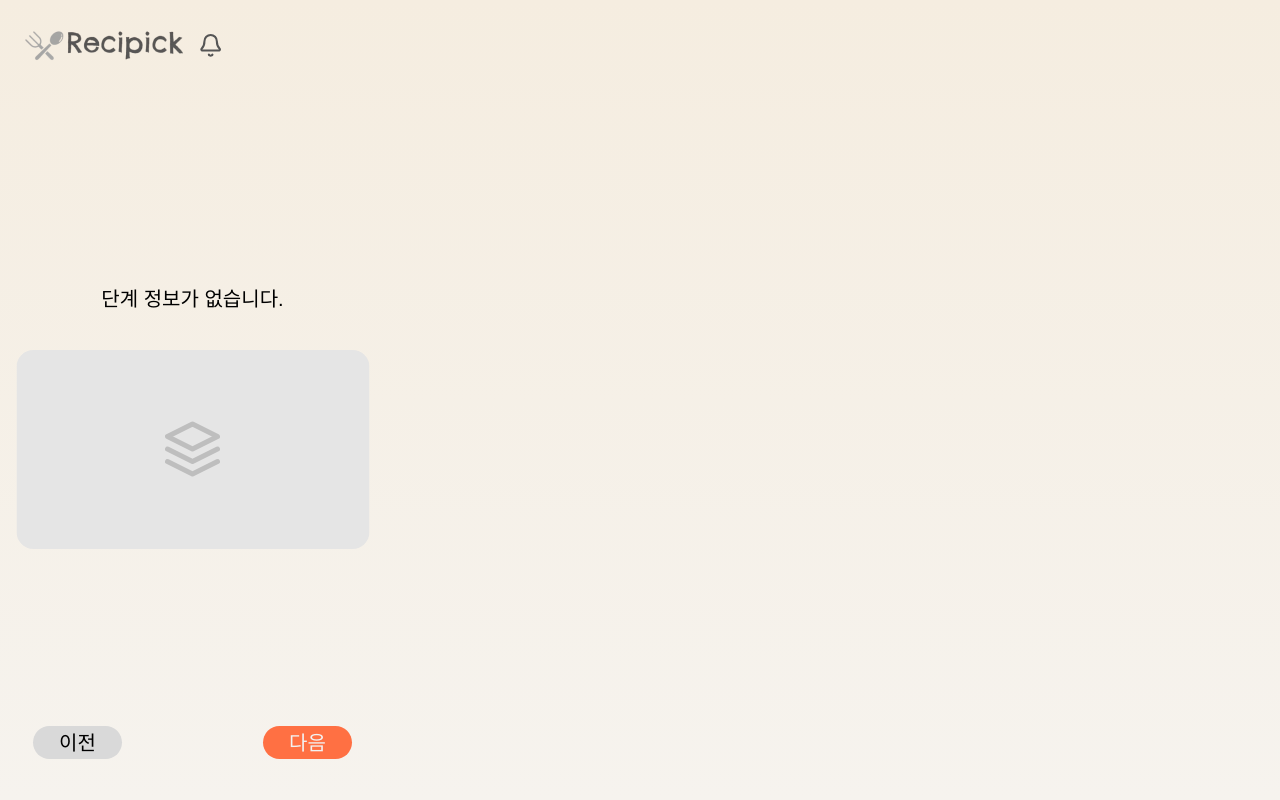
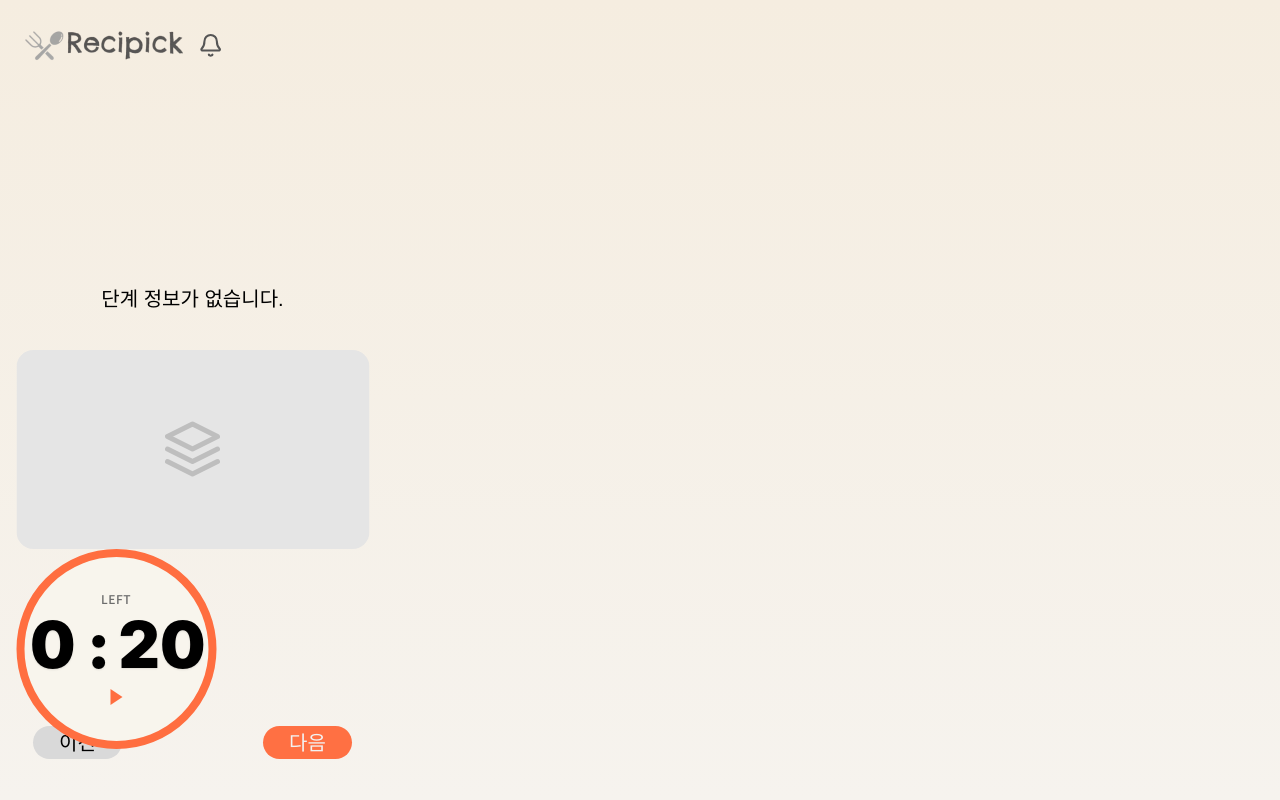
Before and after one commit to chrry03/Recipick, a Django app: template templates/recipes/cooking_mode.html in a window 1280 px wide. Run offline with Django 5.2, Linux system fonts and the light colour scheme; the template is opened without the code that fills it, so the values that code supplies are empty.

Commit message:
[feat]타이머 기능 추가(미완)

```diff
--- a/static/css/recipes.css
+++ b/static/css/recipes.css
@@ -354,3 +354,138 @@
 .login-link:hover {
     opacity: 0.8;
 }
+
+
+  .base-timer {
+    position: relative;
+    width: 200px;
+    height: 200px;
+    border-radius: 50%;
+    background-color: #f8f5ed;
+    border: 8px solid #ff6e40;
+    display: flex;
+    flex-direction: column;
+    align-items: center;
+    justify-content: center;
+    box-sizing: border-box;
+  }
+
+  .base-timer__left-label {
+    font-size: 12px;
+    font-weight: 500;
+    color: #6c6c6c;
+    text-transform: uppercase;
+    margin-bottom: 8px;
+    letter-spacing: 0.5px;
+  }
+
+  .base-timer__time {
+    font-size: 64px;
+    font-weight: 900;
+    color: #000000;
+    line-height: 1;
+    margin: 0;
+    font-family: -apple-system, BlinkMacSystemFont, 'Segoe UI', Roboto, 'Helvetica Neue', Arial, sans-serif;
+    text-shadow: 0 1px 2px rgba(0, 0, 0, 0.1);
+    user-select: none;
+    display: flex;
+    align-items: center;
+    justify-content: center;
+    gap: 4px;
+  }
+
+  .timer-time-part {
+    display: inline-block;
+    min-width: 60px;
+    text-align: center;
+    transition: background-color 0.2s ease;
+    border-radius: 4px;
+    padding: 0 4px;
+  }
+
+  .timer-time-part:hover {
+    background-color: rgba(255, 110, 64, 0.1);
+  }
+
+  .timer-time-separator {
+    display: inline-block;
+    user-select: none;
+  }
+
+  .timer-time-input {
+    width: 120px;
+    font-size: 64px;
+    font-weight: 900;
+    color: #000000;
+    background-color: transparent;
+    border: 2px solid #ff6e40;
+    border-radius: 4px;
+    text-align: center;
+    font-family: -apple-system, BlinkMacSystemFont, 'Segoe UI', Roboto, 'Helvetica Neue', Arial, sans-serif;
+    outline: none;
+    padding: 0;
+  }
+
+  .timer-time-input--small {
+    width: 60px;
+    font-size: 64px;
+  }
+
+  /* number input의 스피너 버튼 제거 */
+  .timer-time-input::-webkit-inner-spin-button,
+  .timer-time-input::-webkit-outer-spin-button {
+    -webkit-appearance: none;
+    margin: 0;
+  }
+
+  .timer-time-input[type="number"] {
+    -moz-appearance: textfield;
+  }
+
+  .timer-time-input::placeholder {
+    color: #999;
+  }
+
+  .base-timer__play-button {
+    margin-top: 12px;
+    width: 0;
+    height: 0;
+    border-left: 12px solid #ff6e40;
+    border-top: 8px solid transparent;
+    border-bottom: 8px solid transparent;
+    cursor: pointer;
+    transition: transform 0.2s ease;
+  }
+
+  .base-timer__play-button:hover {
+    transform: scale(1.1);
+  }
+
+  .base-timer__play-button.paused {
+    border-left: 0;
+    border-top: 0;
+    border-bottom: 0;
+    width: 16px;
+    height: 16px;
+    background-color: transparent;
+    position: relative;
+  }
+
+  .base-timer__play-button.paused::before,
+  .base-timer__play-button.paused::after {
+    content: '';
+    position: absolute;
+    top: 0;
+    width: 4px;
+    height: 16px;
+    background-color: #ff6e40;
+    border-radius: 2px;
+  }
+
+  .base-timer__play-button.paused::before {
+    left: 0;
+  }
+
+  .base-timer__play-button.paused::after {
+    right: 0;
+  }
--- a/static/js/recipes.js
+++ b/static/js/recipes.js
@@ -580,13 +580,9 @@
     }
 
     // ============================================
-    // 레시피 단계 네비게이션 모듈
+    // 레시피 단계
     // ============================================
 
-    /**
-     * RecipeStepNavigator 클래스
-     * 레시피 단계 네비게이션을 관리하는 클래스
-     */
     class RecipeStepNavigator {
         constructor(options = {}) {
             this.currentStep = this._getCurrentStep();
@@ -783,6 +779,7 @@
         // 요리 단계 페이지
         if (document.querySelector('.recipe-container[data-total-steps]')) {
             initRecipeStepNavigator();
+            initTimer();
         }
 
         // 공통 이미지 에러 핸들러
@@ -803,3 +800,319 @@
     window.attachRecipeCardListeners = attachRecipeCardListeners;
 
 })();
+
+
+
+
+    // ============================================
+    // 타이머 모듈
+    // ============================================
+
+    let TIME_LIMIT = 20; // 기본값 20초
+    let timePassed = 0;
+    let timeLeft = TIME_LIMIT;
+    let timerInterval = null;
+    let isEditingTime = false;
+
+    function formatTime(time) {
+        const minutes = Math.floor(time / 60);
+        let seconds = time % 60;
+
+        if (seconds < 10) {
+            seconds = `0${seconds}`;
+        }
+
+        return {
+            minutes: minutes.toString(),
+            seconds: seconds.toString(),
+            display: `${minutes}:${seconds}`
+        };
+    }
+
+    function parseTimeInput(input) {
+        // "mm:ss" 또는 "m:ss" 형식 파싱
+        const parts = input.split(':');
+        if (parts.length === 2) {
+            const minutes = parseInt(parts[0], 10) || 0;
+            const seconds = parseInt(parts[1], 10) || 0;
+            return minutes * 60 + seconds;
+        }
+        // 숫자만 입력된 경우 초로 간주
+        const totalSeconds = parseInt(input, 10);
+        return isNaN(totalSeconds) ? 0 : totalSeconds;
+    }
+
+    function onTimesUp() {
+        clearInterval(timerInterval);
+        timerInterval = null;
+    }
+
+    function startTimer() {
+        if (timerInterval) {
+            return; // 이미 실행 중
+        }
+
+        timerInterval = setInterval(() => {
+            timePassed += 1;
+            timeLeft = TIME_LIMIT - timePassed;
+            updateTimerDisplay();
+
+            if (timeLeft === 0) {
+                onTimesUp();
+            }
+        }, 1000);
+    }
+
+    function stopTimer() {
+        if (timerInterval) {
+            clearInterval(timerInterval);
+            timerInterval = null;
+        }
+    }
+
+    function resetTimer() {
+        stopTimer();
+        timePassed = 0;
+        timeLeft = TIME_LIMIT;
+        updateTimerDisplay();
+    }
+
+    function setTimerTime(seconds) {
+        if (seconds <= 0) {
+            return;
+        }
+        TIME_LIMIT = seconds;
+        resetTimer();
+    }
+
+    function showMinutesInput() {
+        if (isEditingTime || timerInterval) {
+            return;
+        }
+
+        isEditingTime = true;
+        const minutesLabel = document.getElementById("timer-minutes");
+        if (!minutesLabel) {
+            isEditingTime = false;
+            return;
+        }
+
+        const currentTime = formatTime(timeLeft);
+        minutesLabel.innerHTML = `
+            <input type="number"
+                   id="timer-minutes-input"
+                   class="timer-time-input timer-time-input--small"
+                   value="${currentTime.minutes}"
+                   min="0"
+                   max="99"
+                   maxlength="2">
+        `;
+
+        const input = document.getElementById("timer-minutes-input");
+        if (input) {
+            input.focus();
+            input.select();
+
+            input.addEventListener("blur", function() {
+                saveMinutesInput();
+            });
+
+            input.addEventListener("keydown", function(e) {
+                if (e.key === "Enter" || e.keyCode === 13) {
+                    e.preventDefault();
+                    saveMinutesInput();
+                } else if (e.key === "Escape" || e.keyCode === 27) {
+                    e.preventDefault();
+                    cancelTimeInput();
+                }
+            });
+        }
+    }
+
+    function showSecondsInput() {
+        if (isEditingTime || timerInterval) {
+            return;
+        }
+
+        isEditingTime = true;
+        const secondsLabel = document.getElementById("timer-seconds");
+        if (!secondsLabel) {
+            isEditingTime = false;
+            return;
+        }
+
+        const currentTime = formatTime(timeLeft);
+        secondsLabel.innerHTML = `
+            <input type="text"
+                   id="timer-seconds-input"
+                   class="timer-time-input timer-time-input--small"
+                   value="${currentTime.seconds}"
+                   maxlength="2"
+                   inputmode="numeric"
+                   pattern="[0-9]*">
+        `;
+
+        const input = document.getElementById("timer-seconds-input");
+        if (input) {
+            input.focus();
+            input.select();
+
+            // 숫자만 입력 가능하도록 제한
+            input.addEventListener("input", function(e) {
+                this.value = this.value.replace(/[^0-9]/g, '');
+                if (parseInt(this.value, 10) > 59) {
+                    this.value = '59';
+                }
+            });
+
+            // 마우스 휠 이벤트 차단
+            input.addEventListener("wheel", function(e) {
+                e.preventDefault();
+            });
+
+            input.addEventListener("blur", function() {
+                saveSecondsInput();
+            });
+
+            input.addEventListener("keydown", function(e) {
+                if (e.key === "Enter" || e.keyCode === 13) {
+                    e.preventDefault();
+                    saveSecondsInput();
+                } else if (e.key === "Escape" || e.keyCode === 27) {
+                    e.preventDefault();
+                    cancelTimeInput();
+                } else if (!/[0-9]/.test(e.key) &&
+                          !['Backspace', 'Delete', 'Tab', 'ArrowLeft', 'ArrowRight', 'Enter', 'Escape'].includes(e.key) &&
+                          e.keyCode !== 8 && e.keyCode !== 46 && e.keyCode !== 9 &&
+                          e.keyCode !== 37 && e.keyCode !== 39 && e.keyCode !== 13 && e.keyCode !== 27) {
+                    e.preventDefault();
+                }
+            });
+        }
+    }
+
+    function saveMinutesInput() {
+        const input = document.getElementById("timer-minutes-input");
+        if (!input) {
+            isEditingTime = false;
+            return;
+        }
+
+        const minutes = parseInt(input.value, 10) || 0;
+        const currentTime = formatTime(timeLeft);
+        const seconds = parseInt(currentTime.seconds, 10) || 0;
+        const totalSeconds = minutes * 60 + seconds;
+
+        if (totalSeconds > 0) {
+            setTimerTime(totalSeconds);
+        } else {
+            isEditingTime = false;
+            updateTimerDisplay();
+        }
+    }
+
+    function saveSecondsInput() {
+        const input = document.getElementById("timer-seconds-input");
+        if (!input) {
+            isEditingTime = false;
+            return;
+        }
+
+        const seconds = parseInt(input.value, 10) || 0;
+        if (seconds > 59) {
+            seconds = 59;
+        }
+
+        const currentTime = formatTime(timeLeft);
+        const minutes = parseInt(currentTime.minutes, 10) || 0;
+        const totalSeconds = minutes * 60 + seconds;
+
+        if (totalSeconds > 0) {
+            setTimerTime(totalSeconds);
+        } else {
+            isEditingTime = false;
+            updateTimerDisplay();
+        }
+    }
+
+    function cancelTimeInput() {
+        isEditingTime = false;
+        updateTimerDisplay();
+    }
+
+    function updateTimerDisplay() {
+        const minutesLabel = document.getElementById("timer-minutes");
+        const secondsLabel = document.getElementById("timer-seconds");
+        const timeObj = formatTime(timeLeft);
+
+        if (minutesLabel && !isEditingTime) {
+            minutesLabel.textContent = timeObj.minutes;
+        }
+        if (secondsLabel && !isEditingTime) {
+            secondsLabel.textContent = timeObj.seconds;
+        }
+    }
+
+    /**
+     * 타이머 초기화
+     */
+    function initTimer() {
+        const timerApp = document.getElementById("timer-app");
+        if (!timerApp) {
+            return;
+        }
+
+        resetTimer();
+
+        const timeObj = formatTime(timeLeft);
+        timerApp.innerHTML = `
+            <div class="base-timer">
+                <div class="base-timer__left-label">LEFT</div>
+                <div id="base-timer-label" class="base-timer__time">
+                    <span id="timer-minutes" class="timer-time-part">${timeObj.minutes}</span>
+                    <span class="timer-time-separator">:</span>
+                    <span id="timer-seconds" class="timer-time-part">${timeObj.seconds}</span>
+                </div>
+                <div id="base-timer-play-button" class="base-timer__play-button"></div>
+            </div>
+        `;
+
+        // 분 클릭 시 분 입력 모드로 전환
+        const minutesLabel = document.getElementById("timer-minutes");
+        if (minutesLabel) {
+            minutesLabel.addEventListener("click", function(e) {
+                e.stopPropagation();
+                if (!timerInterval && !isEditingTime) {
+                    showMinutesInput();
+                }
+            });
+        }
+
+        // 초 클릭 시 초 입력 모드로 전환
+        const secondsLabel = document.getElementById("timer-seconds");
+        if (secondsLabel) {
+            secondsLabel.addEventListener("click", function(e) {
+                e.stopPropagation();
+                if (!timerInterval && !isEditingTime) {
+                    showSecondsInput();
+                }
+            });
+        }
+
+        // 재생 버튼 이벤트 리스너 추가
+        const playButton = document.getElementById("base-timer-play-button");
+        if (playButton) {
+            playButton.addEventListener("click", function(e) {
+                e.stopPropagation();
+                if (timerInterval) {
+                    stopTimer();
+                    this.classList.add("paused");
+                } else {
+                    if (timeLeft > 0) {
+                        startTimer();
+                        this.classList.remove("paused");
+                    }
+                }
+            });
+        }
+    }
--- a/templates/recipes/cooking_mode.html
+++ b/templates/recipes/cooking_mode.html
@@ -55,7 +55,10 @@
                 </div>
             </div>
         {% endif %}
+        <div id="timer-app"></div>
     </div>
+
+
 
     <nav class="nav-buttons" aria-label="단계 네비게이션">
         {% if current_step == 1 %}
```
